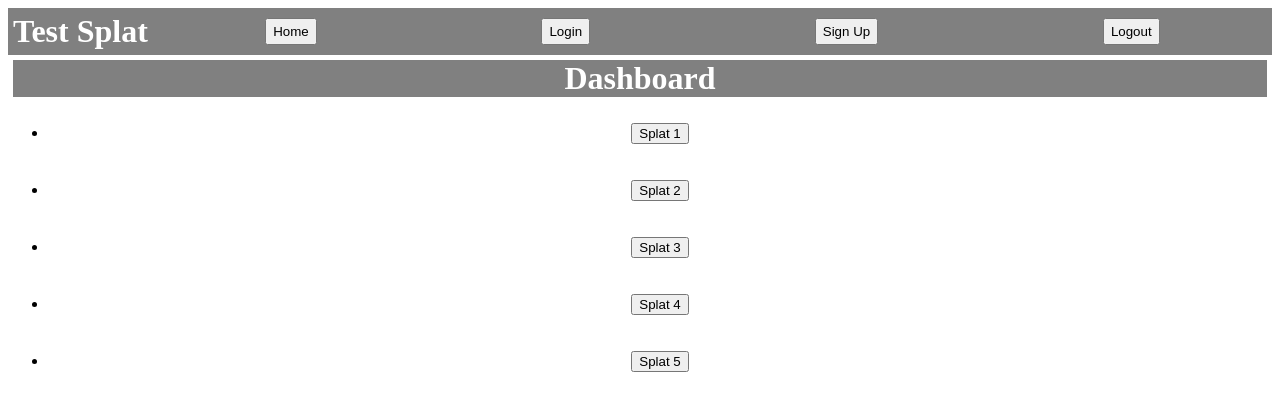
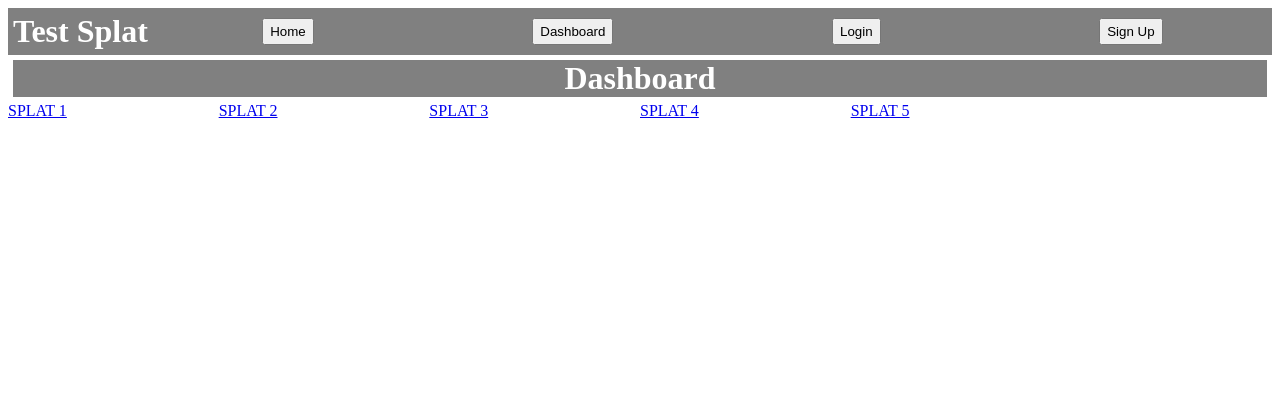
Before and after one commit to JorgenJohansen/test-splat, a Vue app: page /dashboard in a window 1280 px wide. Shown: the top 410 px of the page. Built offline with nearby package versions, Linux system fonts and the light colour scheme.

Commit message:
#5 #9 #10 Added grid support, styled links and notes

```diff
--- a/src/components/Header.vue
+++ b/src/components/Header.vue
@@ -3,9 +3,10 @@
     <div id="header">
       <h1>Test Splat</h1>
     <router-link to="/" tag="button">Home</router-link>
+    <router-link to="/dashboard" tag="button">Dashboard</router-link>
     <router-link to="/login" tag="button">Login</router-link>
     <router-link to="/signup" tag="button" >Sign Up</router-link>
-    <router-link to="/" tag="button" :isHidden="true">Logout</router-link>
+    <router-link v-if="false" to="/" tag="button">Logout</router-link>
     </div>
 
 
--- a/src/components/views/Dashboard.vue
+++ b/src/components/views/Dashboard.vue
@@ -2,11 +2,11 @@
   <div id="app">
     <app-header></app-header>
      <h1>Dashboard</h1>
-     <ul class="wrapper">
-       <li v-for="splat in splats" :key="splat.title">
-         <router-link to="/dashboard/:splatId" tag="button">{{splat.title}}</router-link>
-       </li>
-     </ul>
+     <div class="wrapper">
+       <div class="link" v-for="splat in splats" :key="splat.title">
+         <router-link to="/dashboard/splat">{{splat.title}}</router-link>
+       </div>
+     </div>
 
   </div>
 </template>
@@ -53,9 +53,12 @@ h1{
 }
 
 .wrapper{
-  display:inline-block;
   display: grid;
-
-
+  grid-template-columns:repeat(6,1fr);
+}
+.link{
+  color: red;
+  text-decoration: none;
+  text-transform: uppercase;
 }
 </style>
--- a/src/components/views/Splat.vue
+++ b/src/components/views/Splat.vue
@@ -1,33 +1,39 @@
 <template>
   <div id="app">
-   <h2>{{splat.title}}</h2>
-   <router-link to="/dashboard/splat/note">Add a new Note</router-link><br>
-   <router-link to="/dashboard/splat/link">Add a new Link</router-link>
-   <h3>Notes: </h3>
-   <ul class="wrapper">
-       <li v-for="note in notes" :key="note.title">
-           <app-notes v-bind:note="note"></app-notes>
-       </li>
-   </ul>
+    <Header />
+   <h2>Splat</h2>
+   <div class="add">
+       <router-link to="/note" tag="button">Add a new Note</router-link>
+   <router-link to="/link" tag="button">Add a new Link</router-link>
+   </div>
 
-   <h3>Links: </h3>
-   <ul class="wrapper">
-       <li v-for="link in links" :key="link.title">
-           <app-links v-bind:link="link"></app-links>
-       </li>
-   </ul>
+   <h2>Notes: </h2>
+   <div class="wrapper-note">
+       <p v-for="note in notes" :key="note.title">
+           <Notes v-bind:note="note" />
+       </p>
+   </div>
+
+   <h2>Links: </h2>
+   <div class="wrapper-link">
+       <p v-for="link in links" :key="link.title">
+           <Links v-bind:link="link" />
+       </p>
+   </div>
   </div>
 </template>
 
 <script>
 import Notes from '../Notes';
 import Links from '../Links';
+import Header from '../Header';
 
 export default {
   props:['splat'],
   data(){
       return{
           title: "My brilliant splat",
+          splatId: this.$route.params.splatId,
           links:[
             {
                 title: "YouTube",
@@ -46,23 +52,24 @@ export default {
         notes:[
             {
                 title:"My chores",
-                content: ["Take out the garbage","Code some Vue", "Make a backend"]
+                content: "Take out the garbage, code some Vue and make a backend."
             },
             {
                 title:"My favorite metallica songs",
-                content: ["Unforgive", "Master of puppets", "Frantic"]
+                content: "Unforgiven, Master of puppets and Frantic."
             },
             {
                 title:"Free time activities",
-                content: ["Gaming","Exercise","Reading"]
+                content: "Gaming, exercise and reading."
             },
         ]
 
       }
     },
   components: {
-    "app-links": Links,
-    "app-notes": Notes,
+    Links,
+    Notes,
+    Header,
   },
   methods:{
       renameSplat(title){
@@ -73,12 +80,34 @@ export default {
 </script>
 
 <style>
-#app{
-    text-align: center;
+
+.wrapper-link{
+    display: grid;
+    grid-template-columns:repeat(6,1fr);
+    grid-gap:1em;
+    justify-content: center;
 }
-.wrapper{
+.wrapper-link > p{
+    background: lightgray;
+    padding: 1em;
+    border: 1px solid #333;
+}
+.wrapper-note{
     display: grid;
+    grid-template-columns:repeat(6,1fr);
     grid-gap:1em;
+    margin: 10px;
+}
 
+.wrapper-note > p{
+    background: lightgray;
+    padding: 1em;
+    border: 1px solid #333;
 }
+.add{
+    display: grid;
+    grid-template-columns:repeat(6,1fr);
+    grid-gap:1em;
+}
+
 </style>
```
Also changed, not shown: src/main.js (+5 -5 lines).
